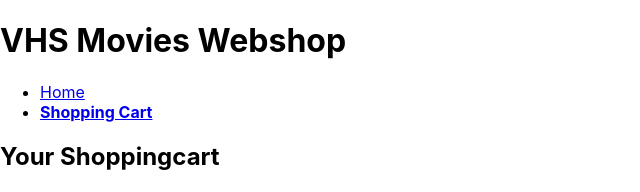
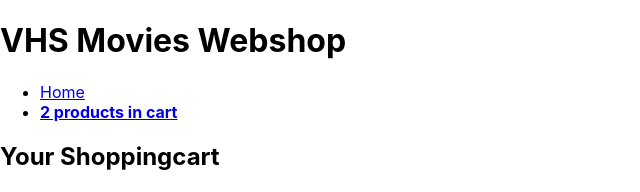
Before and after one commit to mir4cles/vhs-webshop, a React (Create React App) app: page /shopping-cart in a window 1280 px wide. Shown: the top 192 px of the page, without its empty margins (0-640 px from the left). Built offline with nearby package versions, Linux system fonts and the light colour scheme.

Commit message:
Shopping Cart in navbar now showing number of products it contains

```diff
--- a/src/components/Navbar.js
+++ b/src/components/Navbar.js
@@ -1,7 +1,10 @@
 import React from "react";
 import { NavLink } from "react-router-dom";
+import { useSelector } from "react-redux";
+import { selectShoppingCart } from "../store/selectors";
 
 export default function Navbar() {
+  const navBarCart = useSelector(selectShoppingCart).length;
   return (
     <div>
       <ul className="nav">
@@ -25,7 +28,9 @@ export default function Navbar() {
               fontWeight: "bold",
             }}
           >
-						Shopping Cart
+            {navBarCart
+              ? navBarCart + " products in cart"
+              : "Shopping Cart is empty"}
           </NavLink>
         </li>
       </ul>
--- a/src/pages/ShoppingCart.js
+++ b/src/pages/ShoppingCart.js
@@ -5,7 +5,7 @@ import { selectShoppingCart } from "../store/selectors";
 export default function ShoppingCart() {
   const cart = useSelector(selectShoppingCart);
 
-  console.log("cart looks like:", cart);
+  //console.log("cart looks like:", cart);
 
   return (
     <div>
```
Lines whose indentation alone changed are shown as unchanged.
